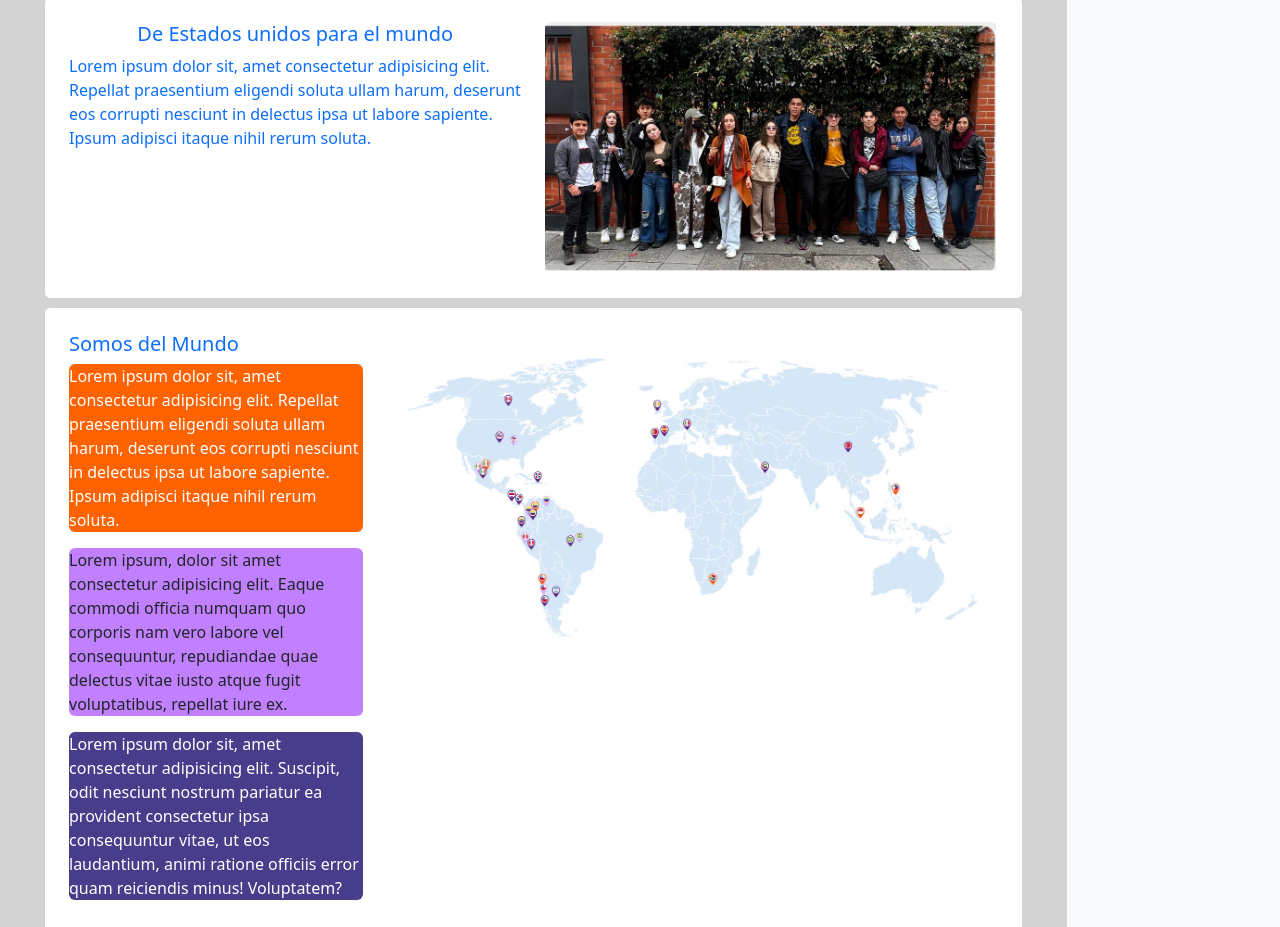
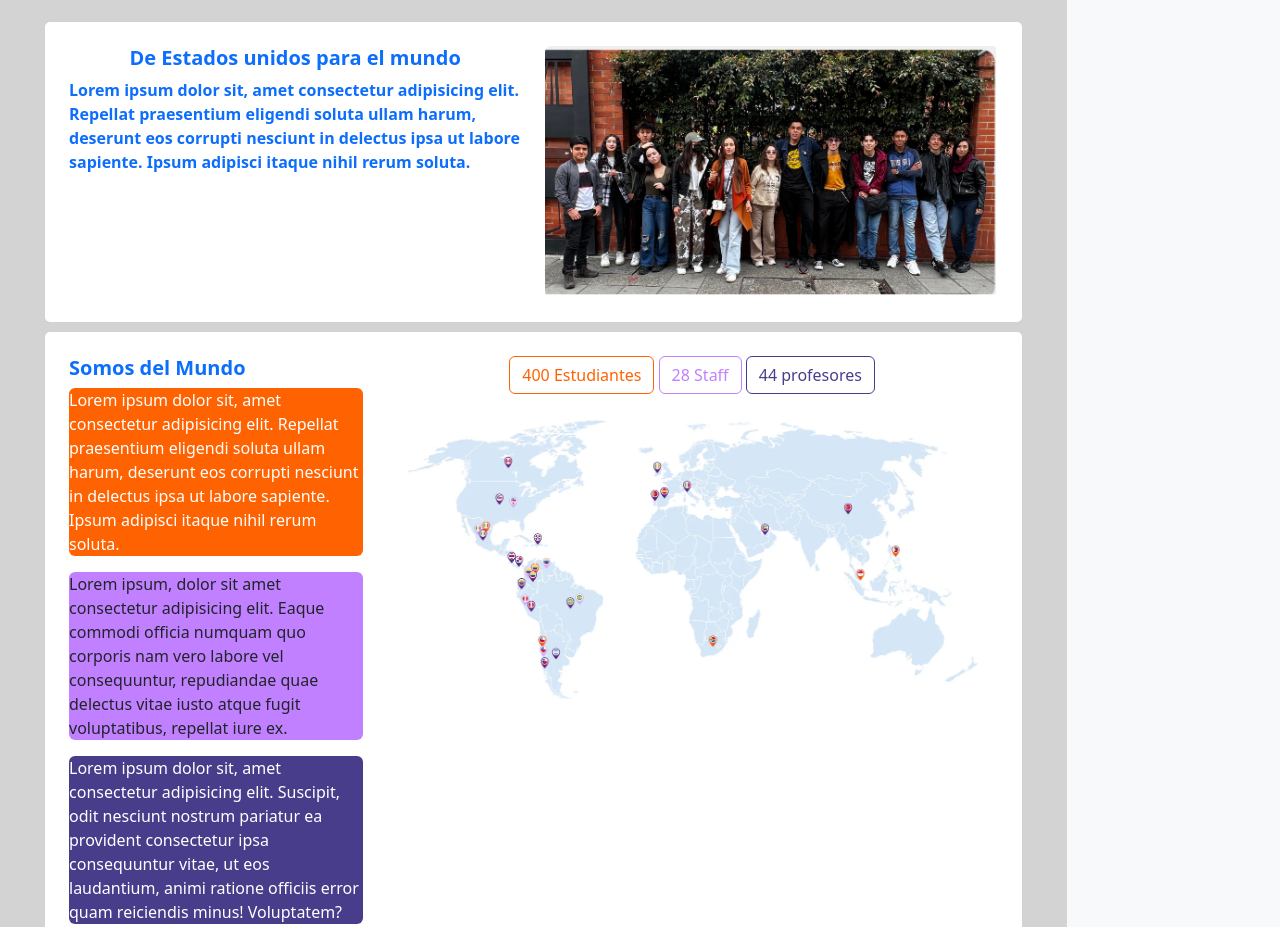
Before and after one commit to Proyect/front-End, a plain HTML site: page index.html in a window 1280 px wide. Shown: the part 1163-2090 px from the top of the page. Drawn offline with nearby package versions, Linux system fonts and the light colour scheme.

Commit message:
working in we

```diff
--- a/index.html
+++ b/index.html
@@ -99,7 +99,10 @@
                                         <p class="lavender  rounded mx-auto">Lorem ipsum, dolor sit amet consectetur adipisicing elit. Eaque commodi officia numquam quo corporis nam vero labore vel consequuntur, repudiandae quae delectus vitae iusto atque fugit voluptatibus, repellat iure ex.</p>
                                         <p class="dark-purple  rounded mx-auto">Lorem ipsum dolor sit, amet consectetur adipisicing elit. Suscipit, odit nesciunt nostrum pariatur ea provident consectetur ipsa consequuntur vitae, ut eos laudantium, animi ratione officiis error quam reiciendis minus! Voluptatem?</p>
                                     </div>
-                                    <div class="col">
+                                    <div class="col text-center">
+                                        <button type="button" class="btn btn-outline-warning"> 400 Estudiantes</button>
+                                        <button type="button" class="btn btn-outline-info">28 Staff</button>
+                                        <button type="button" class="btn btn-outline-dark">44 profesores</button>
                                         <img src="./static/img/mapa.webp" alt="word" class="img-fluid rounded">
                                     </div>
                                 </div>
--- a/static/css/styles.css
+++ b/static/css/styles.css
@@ -10,8 +10,10 @@ h2,h3{
 }
 
 .text-primary{
-    color: darkblue;
+    color: rgb(3, 3, 60);
+    font-weight: bold;
 }
+
 .who {
    /* background-color: lightblue;    */
     background: -webkit-linear-gradient(180deg, #c1ffff,#ffffff,#ffffff);/* Chrome 10-25, Safari 5.1-6 */
@@ -23,14 +25,46 @@ h2,h3{
     color: white;
 }
 
+.btn-outline-warning{
+    border-color: rgb(255, 98, 0);
+    color: rgb(255, 98, 0);
+}
+
+.btn-outline-warning:hover{
+    background-color: rgb(255, 98, 0);
+    color: white;
+}
+
 .lavender{
     background-color: rgb(192, 128, 255);
+}
+
+.btn-outline-info{
+    border-color: rgb(192, 128, 255);
+    color: rgb(192, 128, 255);
+}
+
+.btn-outline-info:hover{
+    background-color:  rgb(192, 128, 255);
+    border-color: black;
+    color: white;
 }
 
 .dark-purple{
     background-color: darkslateblue;
     color: white;
 }
+
+.btn-outline-dark{
+    border-color: darkslateblue;
+    color: darkslateblue;
+}
+
+.btn-outline-dark:hover{
+    background-color: darkslateblue;
+}
+
+/*Join*/
 
 #join{
     background-image: url("../img/computer.png") ;
```
